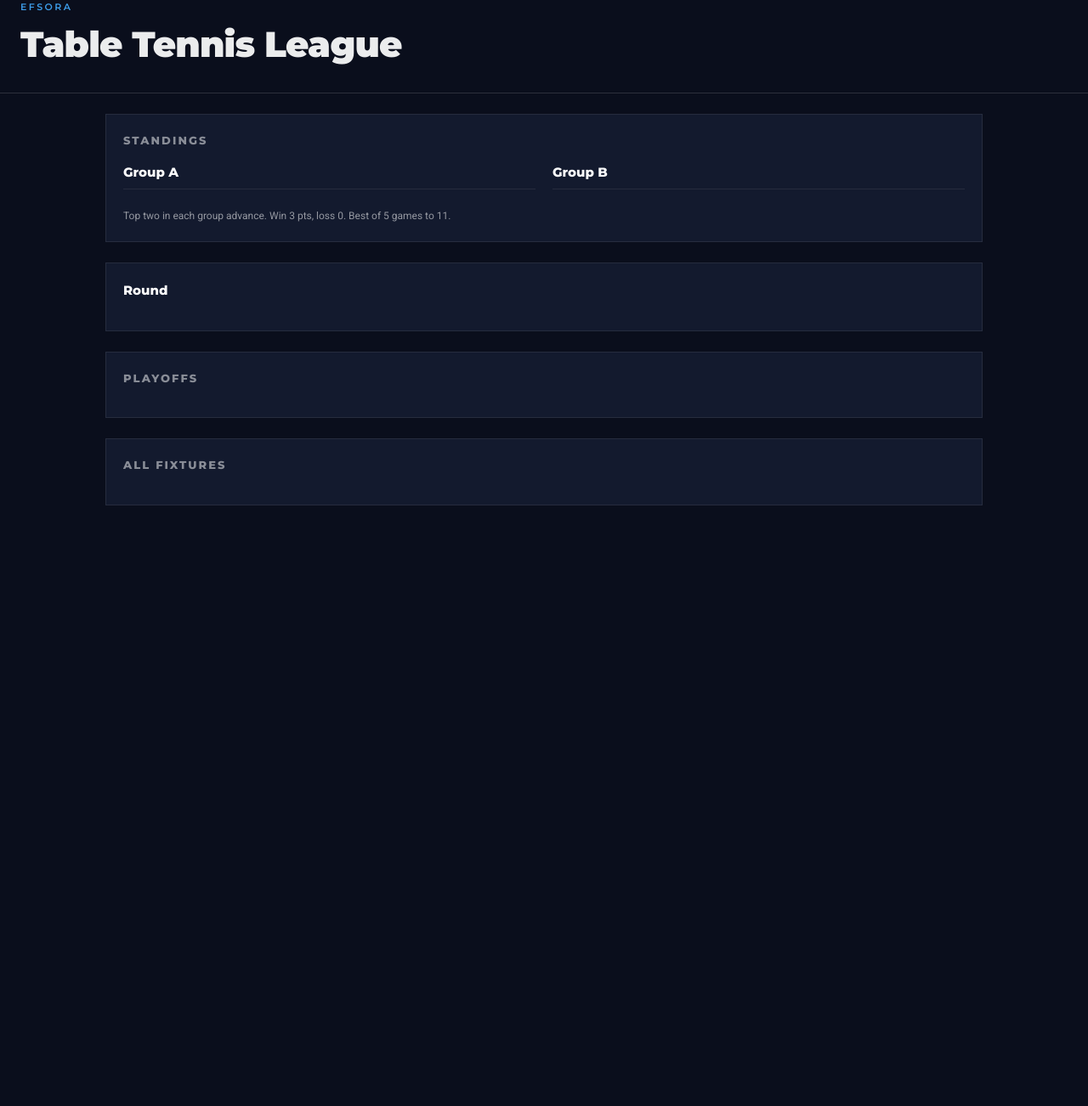
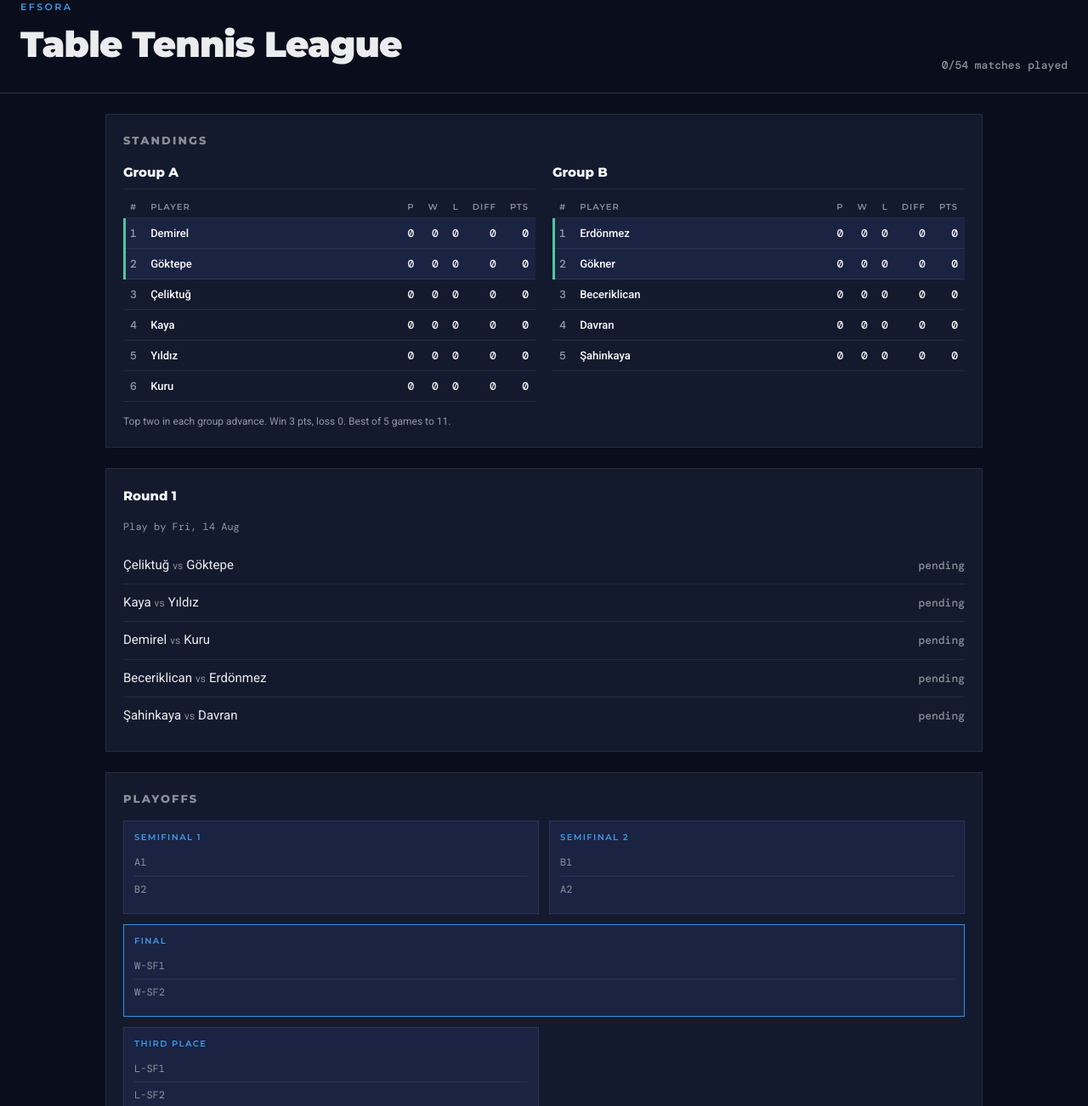
Before and after one commit to mirzasahinkaya-efs/masa-tenisi-ligi, a website with bundled scripts: page index.html in a window 1280 px wide. Shown: the part 37-1339 px from the top of the page at 85% size. Before the commit the page ends 800 px from the top, so only its background shows below. Built offline with nearby package versions, Linux system fonts and the light colour scheme; files whose address does not match are found by name.

Commit message:
Render standings, current round, bracket and full fixture list

```diff
--- /dev/null
+++ b/app.js
@@ -0,0 +1,121 @@
+import { computeTable } from './lib/standings.js';
+import { resolveBracket } from './lib/bracket.js';
+
+const league = await fetch('./data/league.json').then((response) => response.json());
+
+const nameOf = new Map(league.players.map((player) => [player.id, player.short]));
+const fullNameOf = new Map(league.players.map((player) => [player.id, player.name]));
+const resultFor = new Map(league.results.map((result) => [result.fixtureId, result]));
+
+const allFixtures = [...league.fixtures, ...league.playoffFixtures];
+
+const tables = {
+  A: computeTable(league.groups.A, league.fixtures, league.results, league.rules, league.season.drawSeed),
+  B: computeTable(league.groups.B, league.fixtures, league.results, league.rules, league.season.drawSeed),
+};
+
+const formatDate = (iso) => new Date(`${iso}T00:00:00Z`).toLocaleDateString('en-GB', {
+  weekday: 'short', day: 'numeric', month: 'short', timeZone: 'UTC',
+});
+
+const signed = (value) => (value > 0 ? `+${value}` : String(value));
+
+function renderProgress() {
+  const played = league.results.length;
+  document.getElementById('progress').textContent = `${played}/${allFixtures.length} matches played`;
+}
+
+function renderTable(elementId, rows) {
+  const head = `
+    <thead><tr>
+      <th>#</th><th>Player</th><th>P</th><th>W</th><th>L</th><th>Diff</th><th>Pts</th>
+    </tr></thead>`;
+
+  const body = rows.map((row) => `
+    <tr class="${row.position <= 2 ? 'qualifying' : ''}">
+      <td>${row.position}</td>
+      <td title="${fullNameOf.get(row.playerId)}">${nameOf.get(row.playerId)}</td>
+      <td>${row.played}</td>
+      <td>${row.won}</td>
+      <td>${row.lost}</td>
+      <td>${signed(row.gameDiff)}</td>
+      <td class="pts">${row.points}</td>
+    </tr>`).join('');
+
+  document.getElementById(elementId).innerHTML = `${head}<tbody>${body}</tbody>`;
+}
+
+/** The current round is the earliest with an unplayed fixture, else the last. */
+function currentRoundNumber() {
+  const unplayed = league.fixtures
+    .filter((fixture) => !resultFor.has(fixture.id))
+    .map((fixture) => fixture.round);
+  return unplayed.length ? Math.min(...unplayed) : league.rounds.length;
+}
+
+function fixtureLine(fixture) {
+  const result = resultFor.get(fixture.id);
+  const score = result
+    ? `<span class="score">${result.p1Games}-${result.p2Games}</span>`
+    : '<span class="score pending">pending</span>';
+  return `
+    <li>
+      <span class="who">${nameOf.get(fixture.p1)}<span class="vs">vs</span>${nameOf.get(fixture.p2)}</span>
+      ${score}
+    </li>`;
+}
+
+function renderCurrentRound() {
+  const number = currentRoundNumber();
+  const round = league.rounds.find((entry) => entry.n === number);
+  const fixtures = league.fixtures.filter((fixture) => fixture.round === number);
+
+  document.getElementById('round-title').textContent = `Round ${number}`;
+  document.getElementById('round-deadline').textContent =
+    round ? `Play by ${formatDate(round.deadline)}` : '';
+  document.getElementById('round-fixtures').innerHTML = fixtures.map(fixtureLine).join('');
+}
+
+function bracketSlot(playerId, placeholder, games, isWinner) {
+  const label = playerId
+    ? `<span class="${isWinner ? 'slot--winner' : ''}">${nameOf.get(playerId)}</span>`
+    : `<span class="slot--empty">${placeholder}</span>`;
+  const score = games === null ? '' : `<span class="slot__games">${games}</span>`;
+  return `<div class="slot">${label}${score}</div>`;
+}
+
+function renderBracket() {
+  const bracket = resolveBracket(tables, allFixtures, league.results);
+
+  document.getElementById('bracket').innerHTML = bracket.map((match) => {
+    const { result } = match;
+    const p1Won = result ? result.p1Games > result.p2Games : false;
+    const p2Won = result ? result.p2Games > result.p1Games : false;
+    const isFinal = match.id === 'FINAL';
+
+    return `
+      <div class="bracket-match ${isFinal ? 'bracket-match--final' : ''}">
+        <div class="bracket-match__label">${match.label}</div>
+        ${bracketSlot(match.p1, match.slotP1, result ? result.p1Games : null, p1Won)}
+        ${bracketSlot(match.p2, match.slotP2, result ? result.p2Games : null, p2Won)}
+      </div>`;
+  }).join('');
+}
+
+function renderAllFixtures() {
+  document.getElementById('all-fixtures').innerHTML = league.rounds.map((round) => {
+    const fixtures = league.fixtures.filter((fixture) => fixture.round === round.n);
+    return `
+      <div class="round-block">
+        <h4>Round ${round.n} &middot; by ${formatDate(round.deadline)}</h4>
+        <ul class="fixtures">${fixtures.map(fixtureLine).join('')}</ul>
+      </div>`;
+  }).join('');
+}
+
+renderProgress();
+renderTable('group-a', tables.A);
+renderTable('group-b', tables.B);
+renderCurrentRound();
+renderBracket();
+renderAllFixtures();
--- a/style.css
+++ b/style.css
@@ -67,7 +67,7 @@ main { max-width: 1080px; margin: 0 auto; padding: 24px; display: grid; gap: 24p
   font-variant-numeric: tabular-nums;
   border-bottom: 1px solid var(--border);
 }
-.table td:nth-child(1) { color: var(--muted); width: 1%; }
+.table td:nth-child(1) { text-align: left; color: var(--muted); width: 1%; }
 .table td:nth-child(2) {
   text-align: left; font-family: 'Roboto', sans-serif;
   font-weight: 500; color: var(--text-strong); width: 99%;
```
